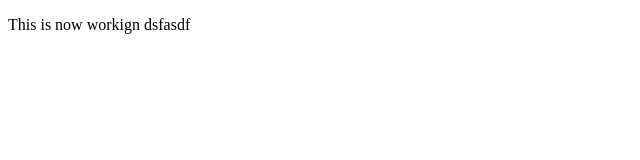
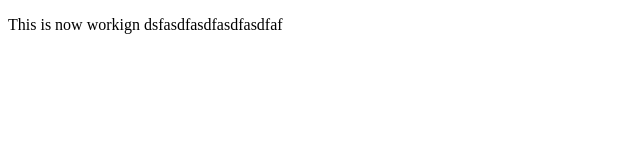
Before and after one commit to Juan21Guns/vaughnschneider, a React app: page / in a window 1280 px wide. Shown: the top 160 px of the page, without its empty margins (0-640 px from the left). Built offline with nearby package versions, Linux system fonts and the light colour scheme; the HTML template or start-up script is replaced by a standard one.

Commit message:
added Airbnb style guides, refactored files

```diff
--- a/client/src/index.jsx
+++ b/client/src/index.jsx
@@ -1,14 +1,10 @@
 import React from 'react';
 import ReactDOM from 'react-dom';
 
-(() => {
-  console.log('webpack worked')
-})()
-
 function App() {
-  return(
-    <div><p>This is now workign dsfasdf</p></div>
-  )
-};
+  return (
+    <div><p>This is now workign dsfasdfasdfasdfasdfaf</p></div>
+  );
+}
 
 ReactDOM.render(<App />, document.getElementById('root'));
--- a/package.json
+++ b/package.json
@@ -20,6 +20,12 @@
   "homepage": "https://github.com/Juan21Guns/vaughnschneider#readme",
   "verbose": false,
   "devDependencies": {
+    "eslint": "^8.38.0",
+    "eslint-config-airbnb": "^19.0.4",
+    "eslint-plugin-import": "^2.27.5",
+    "eslint-plugin-jsx-a11y": "^6.7.1",
+    "eslint-plugin-react": "^7.32.2",
+    "eslint-plugin-react-hooks": "^4.6.0",
     "webpack-cli": "^5.0.1",
     "webpack-dev-server": "^4.13.3"
   },
--- a/webpack.config.js
+++ b/webpack.config.js
@@ -1,4 +1,5 @@
 const path = require('path');
+
 const SRC_DIR = path.join(__dirname, '/client/src');
 const DIS_DIR = path.join(__dirname, '/client/dist');
 
@@ -7,12 +8,12 @@ module.exports = {
   entry: `${SRC_DIR}/index.jsx`,
   output: {
     path: DIS_DIR,
-    filename: 'bundle.js'
+    filename: 'bundle.js',
   },
   devServer: {
     static: DIS_DIR,
     open: true,
-    port: 8080
+    port: 8080,
   },
   module: {
     rules: [{
@@ -24,12 +25,12 @@ module.exports = {
         options: {
           presets: [
             ['@babel/preset-env', {
-              "targets": "defaults"
+              targets: 'defaults',
             }],
-            '@babel/preset-react'
-          ]
-        }
-      }]
-    }]
-  }
+            '@babel/preset-react',
+          ],
+        },
+      }],
+    }],
+  },
 };
```
Also changed, not shown: client/src/components/About.jsx (added), client/src/components/Contact.jsx (added), client/src/components/Main.jsx (added), client/src/components/Projects.jsx (added), 3 other files (tests, documents, lock files or other folders).
